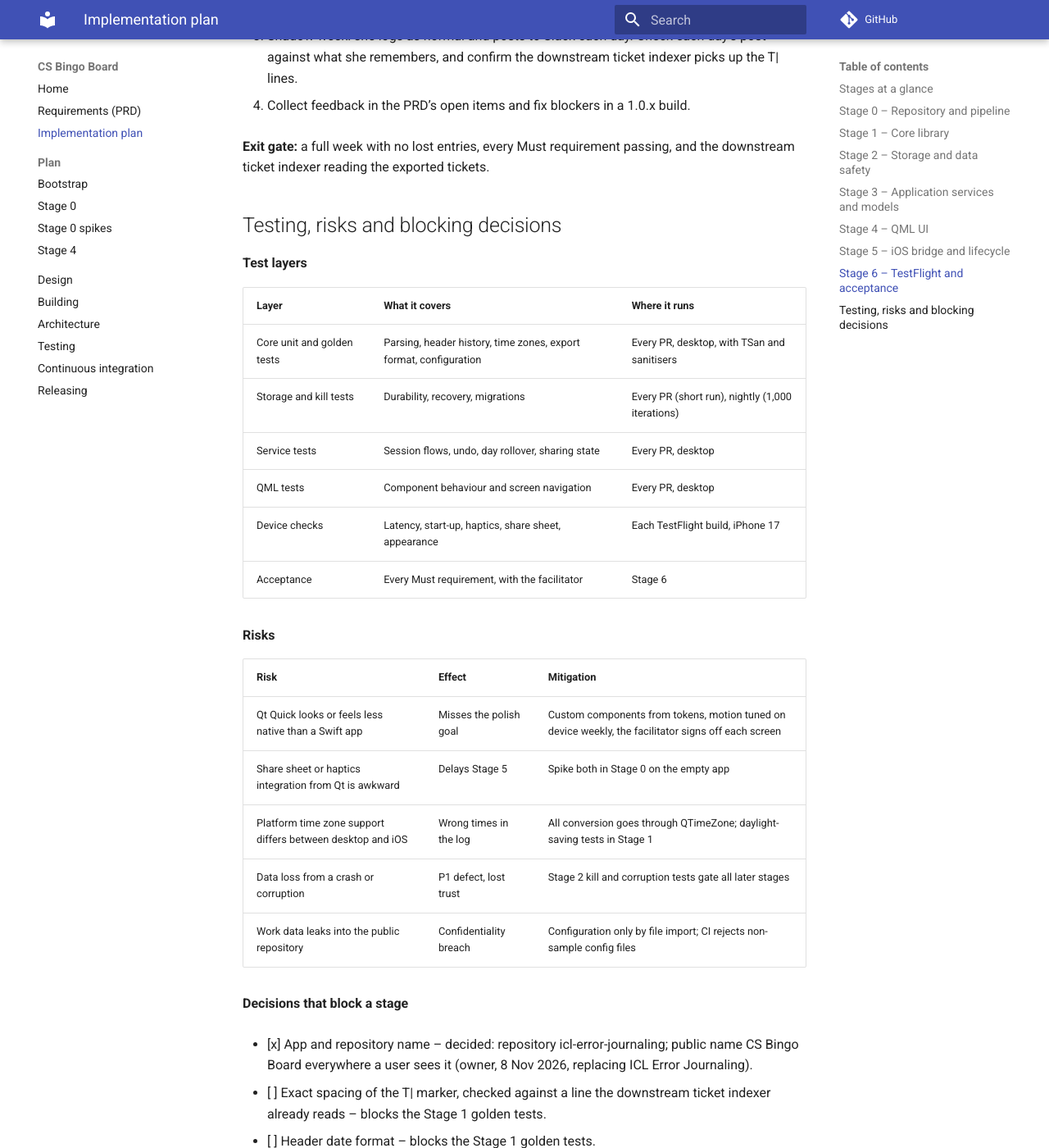
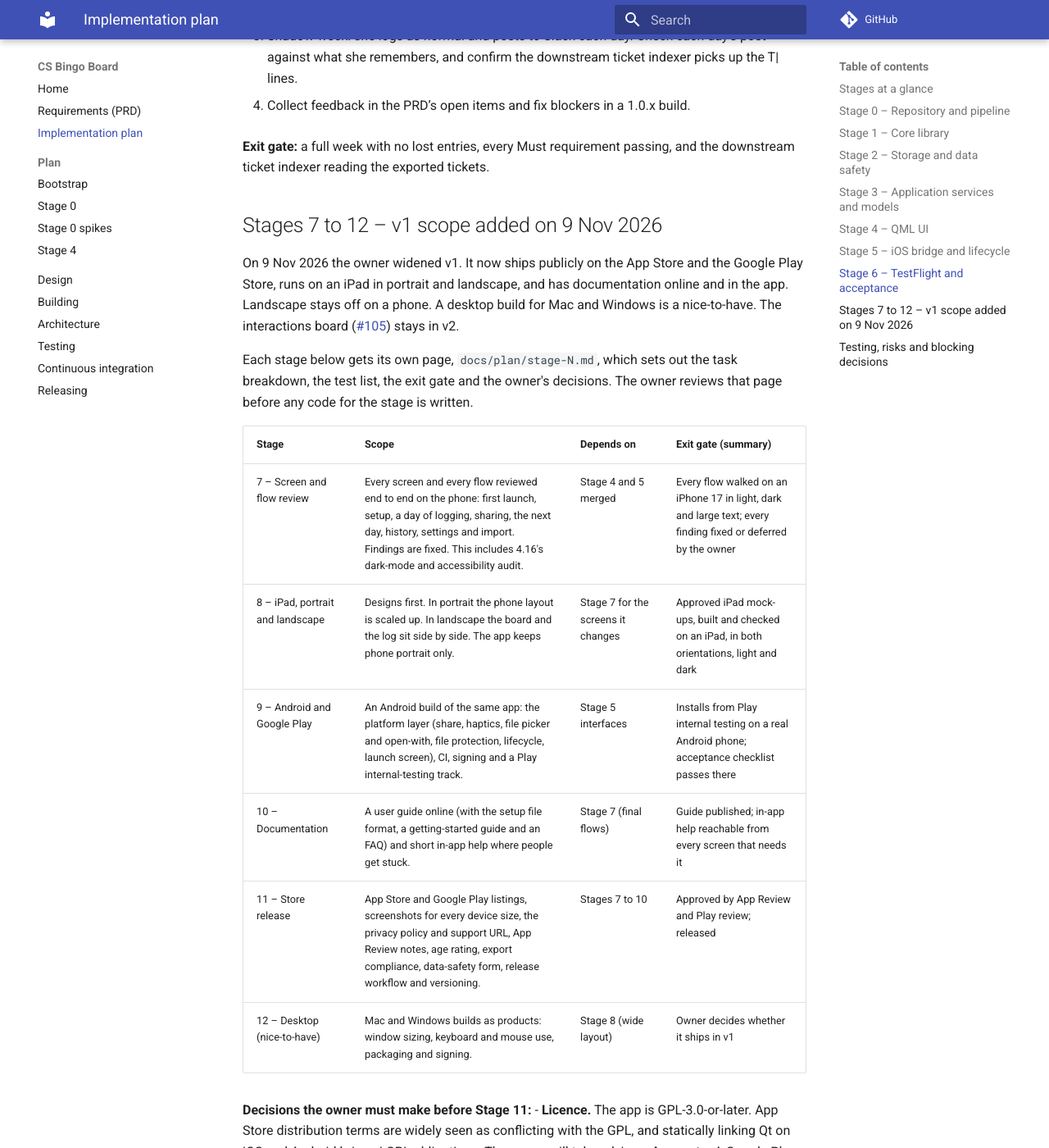
Before and after one commit to iainchesworthlabs/icl-error-journaling, an MkDocs documentation site: the page built from docs/implementation-plan.md, in a window 1280 px wide and 1400 px high, scrolled down 5755 px. Shown: the whole window at 82% size. Built offline with MkDocs 1.6.1 and Material for MkDocs 9.7.7, drawn with Linux system fonts in a browser that asks for light colours; comment, search, counter and statistics services are not loaded; some of the changed text lies outside the part shown.

Commit message:
Widen v1 to the App Store, Google Play, iPad and documentation
The owner widened v1 on 9 Nov 2026: a public release on the App Store and the Google Play Store, iPad in portrait and landscape, Android phones, and documentation online and in the app. A Mac and Windows desktop build is a nice-to-have, and the interactions board stays in v2. The PRD scope and NFR-01 change to match, and the implementation plan gains Stages 7 to 12, each to be planned on its own page and reviewed before code.

Signed-off-by: Iain Chesworth <iain.chesworth@gmail.com>

```diff
--- a/docs/implementation-plan.md
+++ b/docs/implementation-plan.md
@@ -159,6 +159,27 @@ The facilitator uses a TestFlight build in real sessions for one working week be
 
 **Exit gate:** a full week with no lost entries, every Must requirement passing, and the downstream ticket indexer reading the exported tickets.
 
+## Stages 7 to 12 – v1 scope added on 9 Nov 2026
+
+On 9 Nov 2026 the owner widened v1. It now ships publicly on the App Store and the Google Play Store, runs on an iPad in portrait and landscape, and has documentation online and in the app. Landscape stays off on a phone. A desktop build for Mac and Windows is a nice-to-have. The interactions board ([#105](https://github.com/iainchesworthlabs/icl-error-journaling/issues/105)) stays in v2.
+
+Each stage below gets its own page, `docs/plan/stage-N.md`, which sets out the task breakdown, the test list, the exit gate and the owner's decisions. The owner reviews that page before any code for the stage is written.
+
+| Stage | Scope | Depends on | Exit gate (summary) |
+|---|---|---|---|
+| 7 – Screen and flow review | Every screen and every flow reviewed end to end on the phone: first launch, setup, a day of logging, sharing, the next day, history, settings and import. Findings are fixed. This includes 4.16's dark-mode and accessibility audit. | Stage 4 and 5 merged | Every flow walked on an iPhone 17 in light, dark and large text; every finding fixed or deferred by the owner |
+| 8 – iPad, portrait and landscape | Designs first. In portrait the phone layout is scaled up. In landscape the board and the log sit side by side. The app keeps phone portrait only. | Stage 7 for the screens it changes | Approved iPad mock-ups, built and checked on an iPad, in both orientations, light and dark |
+| 9 – Android and Google Play | An Android build of the same app: the platform layer (share, haptics, file picker and open-with, file protection, lifecycle, launch screen), CI, signing and a Play internal-testing track. | Stage 5 interfaces | Installs from Play internal testing on a real Android phone; acceptance checklist passes there |
+| 10 – Documentation | A user guide online (with the setup file format, a getting-started guide and an FAQ) and short in-app help where people get stuck. | Stage 7 (final flows) | Guide published; in-app help reachable from every screen that needs it |
+| 11 – Store release | App Store and Google Play listings, screenshots for every device size, the privacy policy and support URL, App Review notes, age rating, export compliance, data-safety form, release workflow and versioning. | Stages 7 to 10 | Approved by App Review and Play review; released |
+| 12 – Desktop (nice-to-have) | Mac and Windows builds as products: window sizing, keyboard and mouse use, packaging and signing. | Stage 8 (wide layout) | Owner decides whether it ships in v1 |
+
+**Decisions the owner must make before Stage 11:**
+- **Licence.** The app is GPL-3.0-or-later. App Store distribution terms are widely seen as conflicting with the GPL, and statically linking Qt on iOS and Android brings LGPL obligations. The owner will take advice.
+- **Accounts.** A Google Play developer account is needed. Apple's App Store Connect listing for public release is also needed.
+- **Hosting.** Where the privacy policy, the support page and the documentation are hosted.
+- **Price and reach.** Free or paid, and which countries.
+
 ## Testing, risks and blocking decisions
 
 **Test layers**
```
Also changed, not shown: docs/prd.md (+10 -10 lines).
